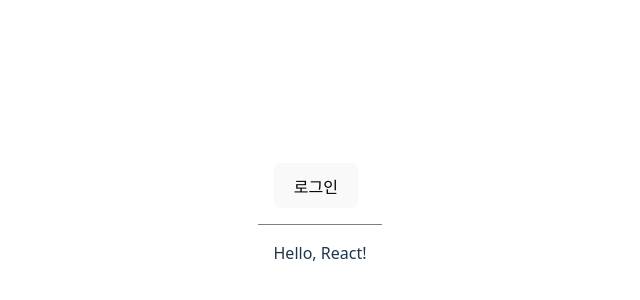
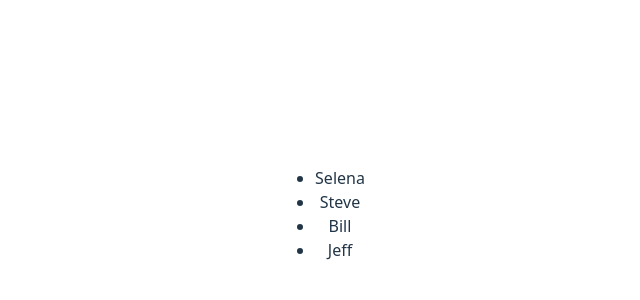
Before and after one commit to mylee99125/React-Practice, a React (Vite) app: page / in a window 1280 px wide. Shown: the part 186-486 px from the top of the page, without its empty margins (320-960 px from the left). Built offline with nearby package versions, Linux system fonts and the light colour scheme.

Commit message:
Chapter10 practice updated

```diff
--- /dev/null
+++ b/src/chapter_10/AttendanceBook.jsx
@@ -0,0 +1,30 @@
+const students = [
+    {
+        id: 1,
+        name: 'Selena',
+    },
+    {
+        id: 2,
+        name: 'Steve',
+    },
+    {
+        id: 3,
+        name: 'Bill',
+    },
+    {
+        id: 4,
+        name: 'Jeff',
+    },
+];
+
+function AttendanceBook(props) {
+    return (
+        <ul>
+            {students.map((student, index) => {
+                return <li key={student.id}>{student.name}</li>;
+            })}
+        </ul>
+    );
+}
+
+export default AttendanceBook;
--- a/src/main.jsx
+++ b/src/main.jsx
@@ -10,6 +10,7 @@
 import Accommodate from './chapter_07/Accommodate'
 import ConfirmButton from './chapter_08/ConfirmButton'
 import LandingPage from './chapter_09/LandingPage'
+import AttendanceBook from './chapter_10/AttendanceBook'
 
 // Chapter 03
 // createRoot(document.getElementById('root')).render(
@@ -57,9 +58,17 @@
 // )
 
 // Chapter 09
+// const root = createRoot(document.getElementById('root'));
+// root.render(
+//   <StrictMode>
+//     <LandingPage />
+//   </StrictMode>
+// )
+
+// Chapter 10
 const root = createRoot(document.getElementById('root'));
 root.render(
   <StrictMode>
-    <LandingPage />
+    <AttendanceBook />
   </StrictMode>
 )
```
Also changed, not shown: 1 other file (tests, documents, lock files or other folders).
